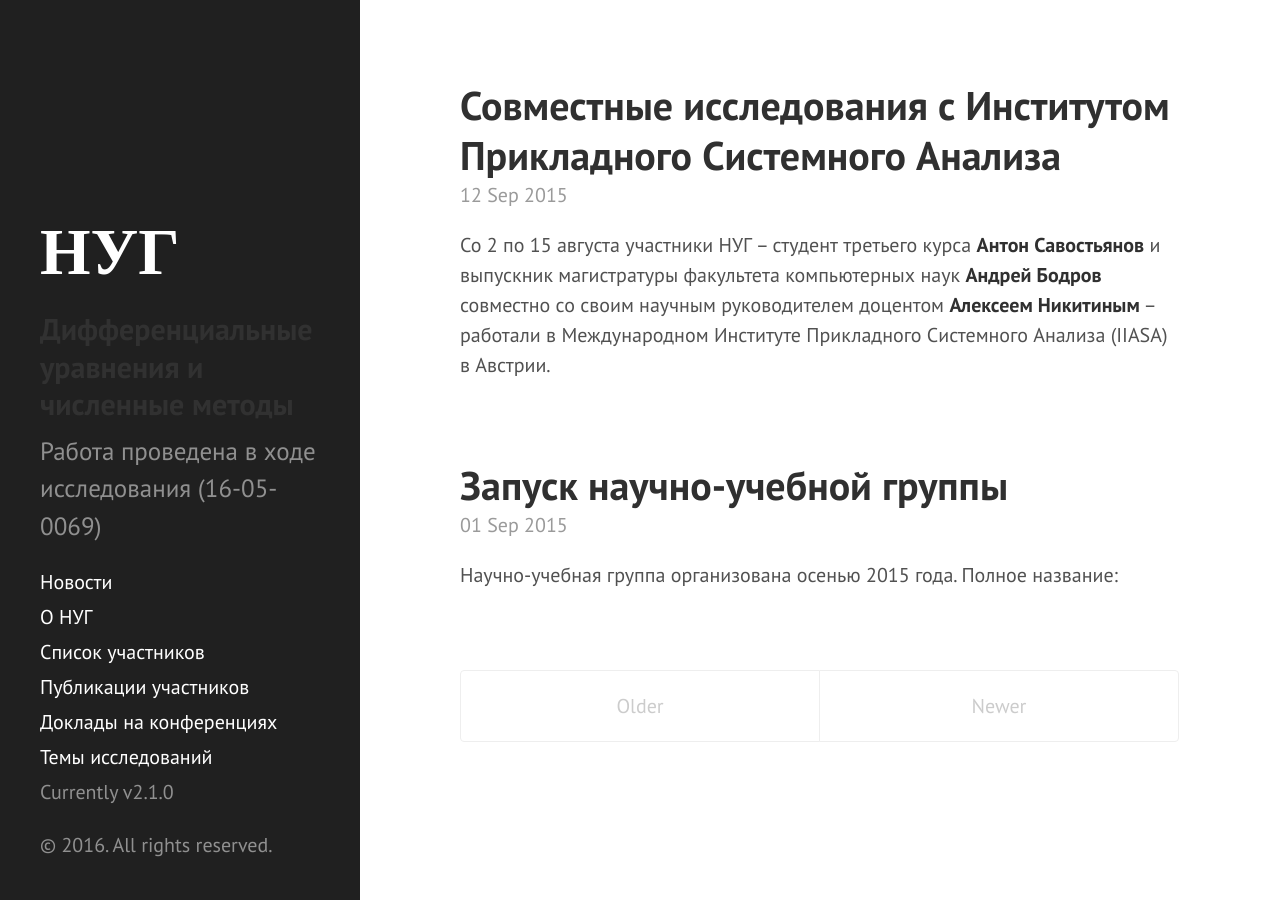
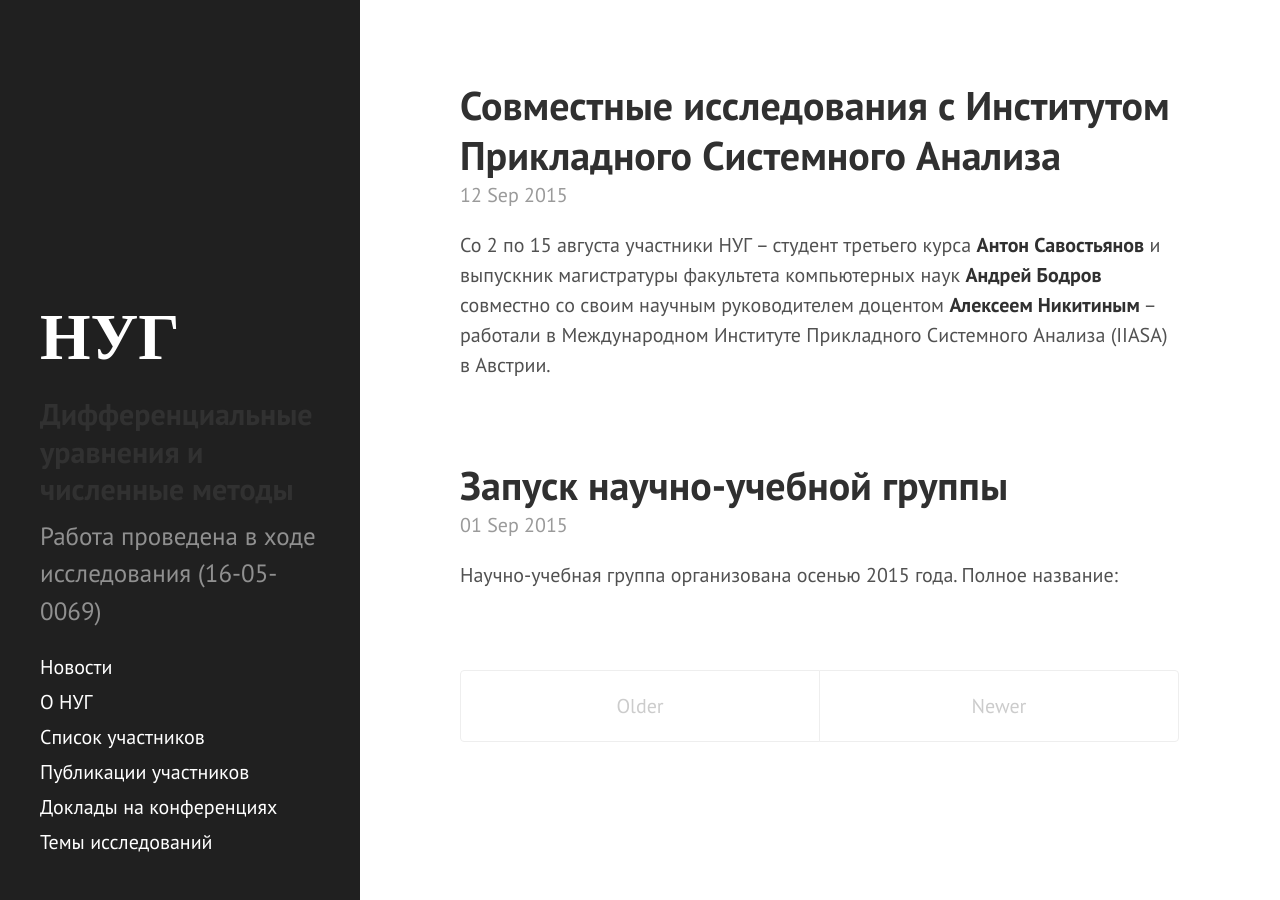
Before and after one commit to hsemmsg/hsemmsg.github.io, a Jekyll site: the page built from index.html, in a window 1280 px wide. Built offline with Jekyll 4.4.1, drawn with Linux system fonts in a browser that asks for light colours; the list of posts is cut into pages by our own code; comment, search, counter and statistics services are not loaded.

Commit message:
cleaned sidebar from bloatware

```diff
--- a/_includes/sidebar.html
+++ b/_includes/sidebar.html
@@ -44,9 +44,9 @@
 
   <!--    <a class="sidebar-nav-item" href="{{ site.github.repo }}/archive/v{{ site.version }}.zip">Download</a>
       <a class="sidebar-nav-item" href="{{ site.github.repo }}">GitHub project</a> -->
-      <span class="sidebar-nav-item">Currently v{{ site.version }}</span>
+<!--      <span class="sidebar-nav-item">Currently v{{ site.version }}</span> -->
     </nav>
 
-    <p>&copy; {{ site.time | date: '%Y' }}. All rights reserved.</p>
+    <!--<p>&copy; {{ site.time | date: '%Y' }}. All rights reserved.</p> -->
   </div>
 </div>
```
